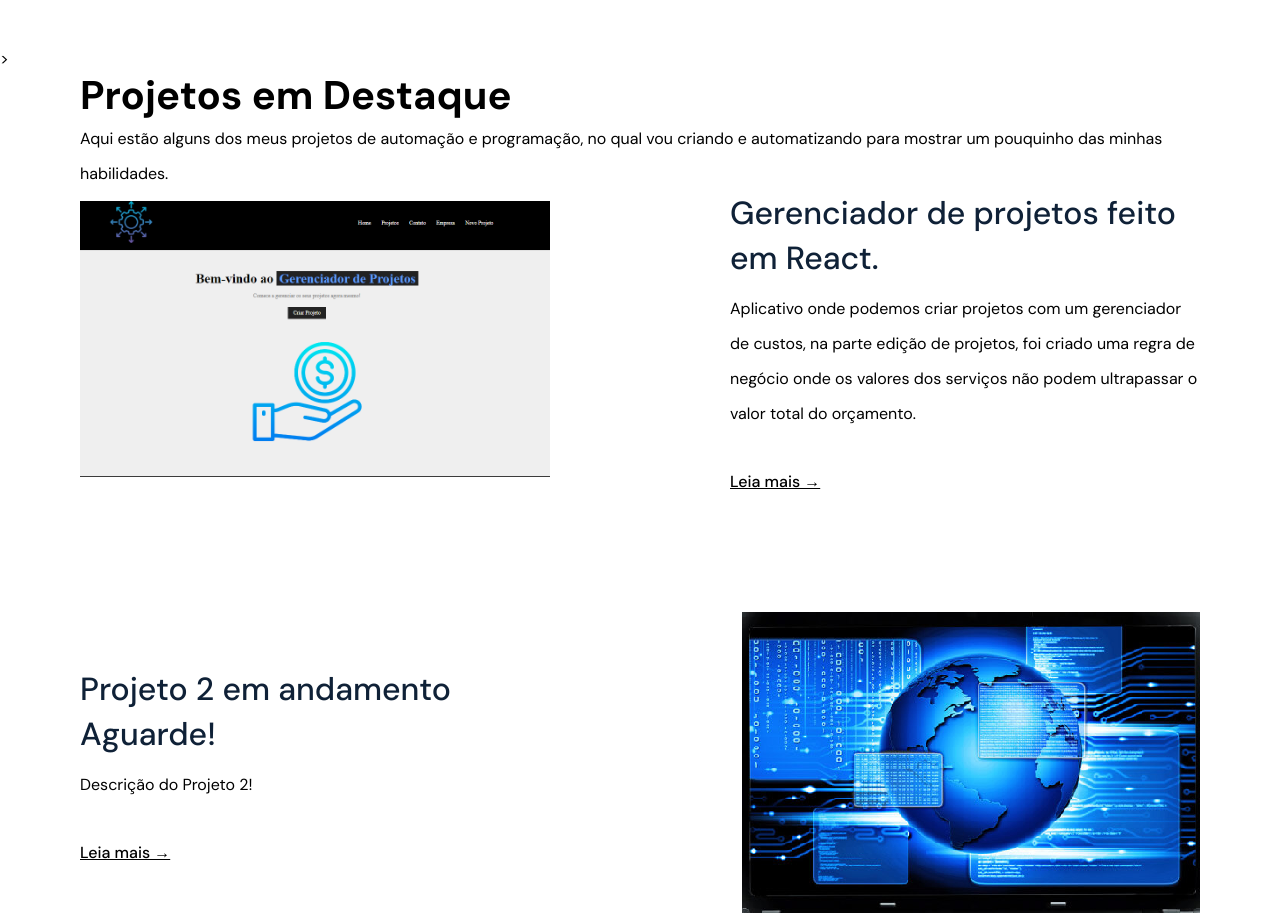
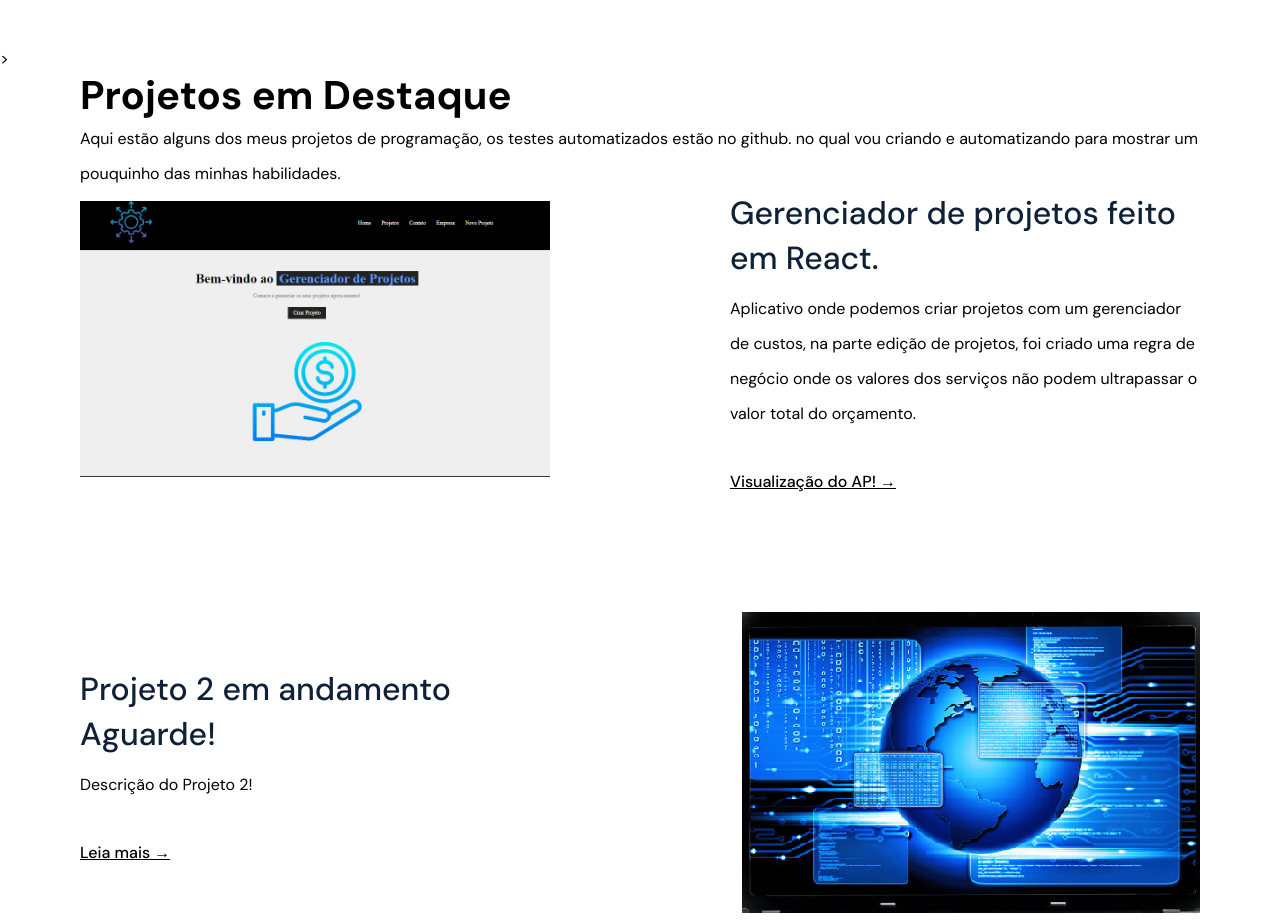
Before and after one commit to JoaoFP-QA/JoaoFP-QA.github.io, a plain HTML site: page index.html in a window 1280 px wide. Shown: the part 3060-3981 px from the top of the page. Drawn offline with Linux system fonts and the light colour scheme.

Commit message:
Atualização

```diff
--- a/index.html
+++ b/index.html
@@ -172,7 +172,8 @@
         <div class="projects_content">
             <h2 class="secondary-title">Projetos em Destaque</h2>
             <p>
-                Aqui estão alguns dos meus projetos de automação e programação,
+                Aqui estão alguns dos meus projetos de programação,
+                os testes automatizados estão no github.
                 no qual vou criando e automatizando para mostrar um pouquinho
                 das minhas habilidades.
             </p>
@@ -192,7 +193,7 @@
                         onde os valores dos serviços não podem ultrapassar o valor
                         total do orçamento.
                     </p>
-                    <a href="https://gerenciamento-de-projeto.vercel.app/">Leia mais &rarr;</a>
+                    <a href="https://gerenciamento-de-projeto.vercel.app/">Visualização do AP! &rarr;</a>
                 </div>
 
             </li>
```
